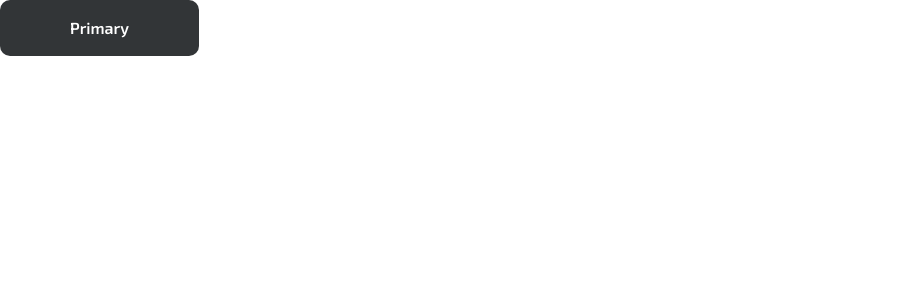
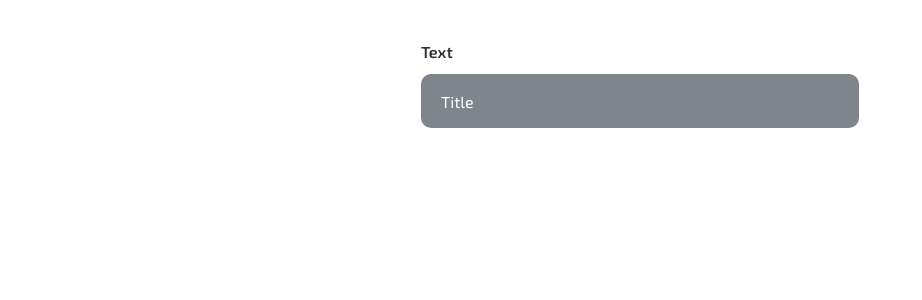
Before and after one commit to Sveta2209/Pixema, a React (Create React App) app: page / in a window 1280 px wide. Shown: the top 300 px of the page, without its empty margins (0-922 px from the left). Built offline with nearby package versions, Linux system fonts and the light colour scheme.

Commit message:
add input-component

```diff
--- a/src/App.tsx
+++ b/src/App.tsx
@@ -1,10 +1,10 @@
 import './App.css';
-import Button from "./components/Button/Button";
+import Input from "./components/Input/Input";
 
 export default function App() {
   return (
     <>
-    <Button typeButton="myButton secondary" isDisabled={false}>Primary</Button>
+    <Input content="Text" helpText="Title" labelId="Text" labelText="Text" isDisabled={true}></Input>
     </>
   );
 }
--- /dev/null
+++ b/src/components/Input/Input.css
@@ -0,0 +1,101 @@
+.form-container {
+    display: flex;
+    flex-direction: column;
+    width: 438px;
+    height: 88px;
+    margin: 0 auto;
+    margin-bottom: 20px;
+    margin-top: 40px;
+}
+
+.label-text-dark-theme {
+    font-family: "Exo 2";
+    font-weight: 600;
+    font-size: 16px;
+    line-height: 24px;
+    color: #313037;
+    height: 40%;
+}
+
+.label-text-light-theme {
+    font-family: "Exo 2";
+    font-weight: 600;
+    font-size: 16px;
+    line-height: 24px;
+    color: white;
+    height: 40%;
+}
+
+.input-content-dark-theme {
+    font-family: "Exo 2";
+    font-weight: 400;
+    font-size: 16px;
+    line-height: 20px;
+    color: white;
+    height: 60%;
+    padding-left: 20px;
+    border: none;
+    border-radius: 10px;
+    background-color: #323537;
+}
+
+.input-content-light-theme {
+    font-family: "Exo 2";
+    font-weight: 400;
+    font-size: 16px;
+    line-height: 20px;
+    color: #777c82;
+    height: 60%;
+    padding-left: 20px;
+    border: 2px solid #989da2;
+    border-radius: 10px;
+    background-color: white;
+}
+
+.input-content-light-theme::placeholder {
+    font-family: "Exo 2";
+    font-weight: 400;
+    font-size: 16px;
+    line-height: 20px;
+    color: #80858B;
+}
+
+.input-content-dark-theme::placeholder {
+    font-family: "Exo 2";
+    font-weight: 400;
+    font-size: 16px;
+    line-height: 20px;
+    color: #c1c4c7;
+}
+
+.input-content-dark-theme:focus {
+    outline: none;
+    border: 3px solid #7B61FF;
+}
+
+.input-content-light-theme:focus {
+    outline: none;
+    border: 3px solid #8e79f5;
+}
+
+.input-content-dark-theme:disabled::placeholder {
+    color: white
+}
+
+.input-content-light-theme:disabled::placeholder {
+    color: #bbbfc2;
+}
+
+.input-content-dark-theme:disabled {
+    background-color: #80858B;
+}
+
+.input-content-light-theme:disabled {
+    background-color: #80858B;
+}
+
+.error-text {
+    margin-top: 10px;
+    color: red;
+    display: none;
+}
--- /dev/null
+++ b/src/components/Input/Input.tsx
@@ -0,0 +1,11 @@
+import './Input.css';
+
+export default function Input({content, helpText, labelText, isDisabled, labelId, inputValue, setInputValue}:{content:string, helpText: string, labelText:string, isDisabled: boolean, labelId: string, inputValue?: string, setInputValue?: (e: any) => void}) {
+
+    return (
+        <form className="form-container">
+        <label htmlFor={labelId} className="label-text-dark-theme">{labelText}</label>
+        <input value = {inputValue} onChange={setInputValue} id={labelId} type={content} className="input-content-dark-theme" placeholder={helpText} disabled = {isDisabled}></input>
+        </form>
+    );
+}
```
